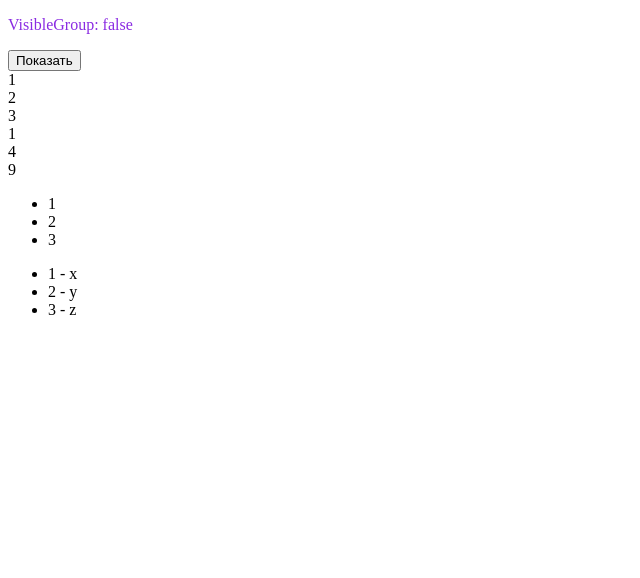
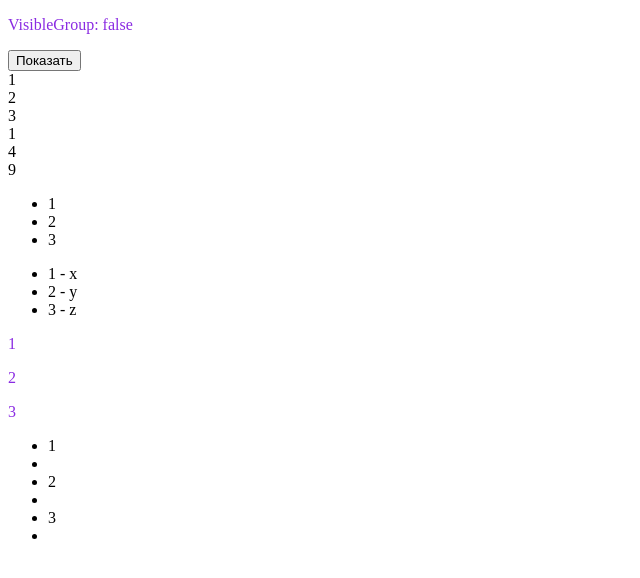
Before and after one commit to WbDmitry/vue3-training, a Vue app: page / in a window 1280 px wide. Shown: the top 578 px of the page, without its empty margins (0-640 px from the left). Built offline with nearby package versions, Linux system fonts and the light colour scheme.

Commit message:
Перебрал группы тегов (Объединенных радоителем и нет)

```diff
--- a/src/App.vue
+++ b/src/App.vue
@@ -20,6 +20,7 @@ export default {
 			day: 1,
 			age: 25,
 			visibleGroup: false,
+			items: [1, 2, 3],
 		}
 	},
 
@@ -173,6 +174,18 @@ export default {
 	<ul>
 		<li v-for="(items, key) in arr2"> {{ key + 1 }} - {{ items }}</li>
 	</ul>
+
+	<div v-for="items in items">
+		<p>{{ items }}</p>
+		<p class="divider"></p>
+	</div>
+
+	<ul>
+		<template v-for="items in items">
+			<li>{{ items }}</li>
+			<li class="divider"></li>
+		</template>
+	</ul>
 </template>
 
 <style>
```
